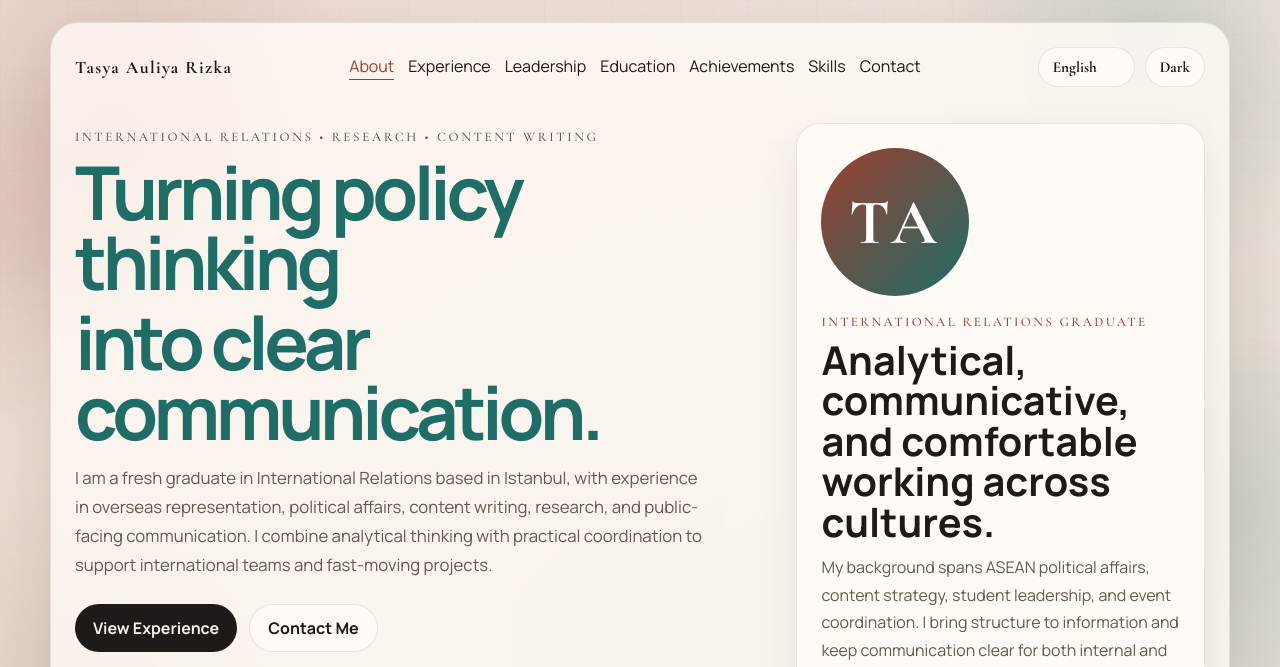
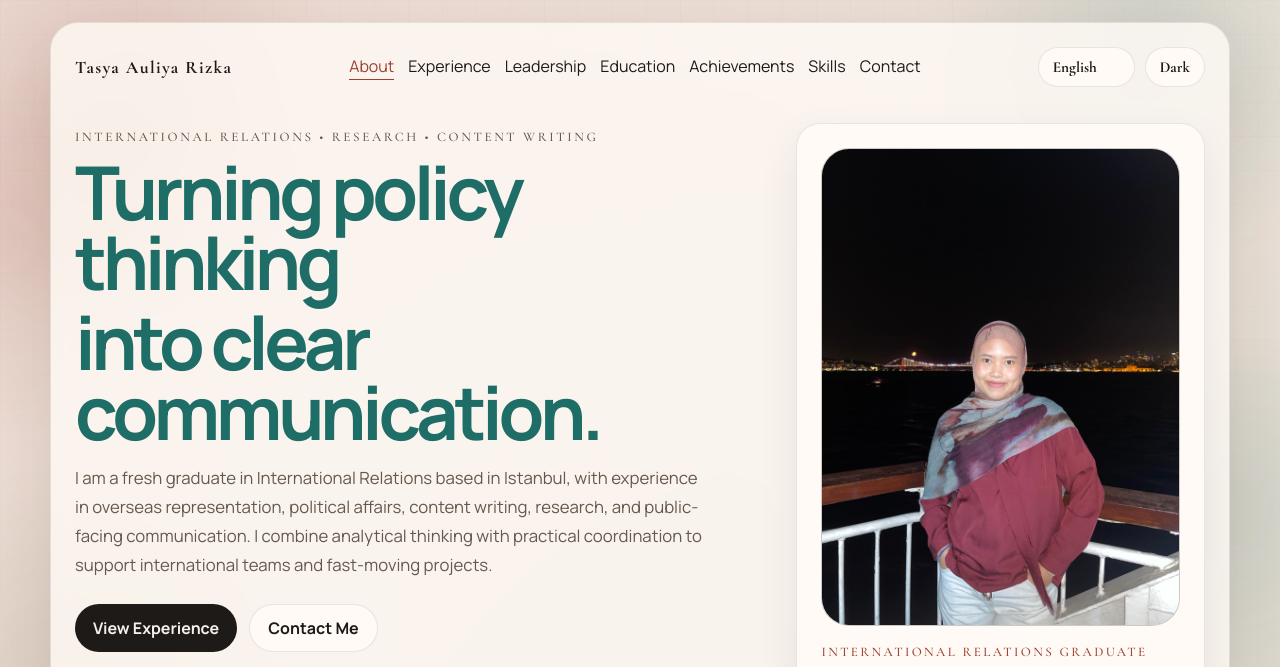
Before and after one commit to sims5858/TASYA-REPO, a plain HTML site: page index.html in a window 1280 px wide. Shown: the top 667 px of the page. Drawn offline with nearby package versions, Linux system fonts and the light colour scheme.

Commit message:
add profile photo

```diff
--- a/index.html
+++ b/index.html
@@ -108,7 +108,17 @@
         </section>
 
         <aside class="hero-card reveal intro-2">
-          <div class="avatar">TA</div>
+          <div class="hero-photo-wrap">
+            <img
+              class="hero-photo"
+              src="tasya.jpg"
+              alt="Portrait of Tasya Auliya Rizka"
+              width="3024"
+              height="4032"
+              loading="eager"
+              decoding="async"
+            >
+          </div>
           <p class="role" data-i18n="hero.card.role">International Relations Graduate</p>
           <h2 data-i18n="hero.card.title">Analytical, communicative, and comfortable working across cultures.</h2>
           <p class="card-copy" data-i18n="hero.card.copy">
--- a/styles.css
+++ b/styles.css
@@ -300,19 +300,22 @@ h1 span {
 
 .hero-card { padding: 24px; }
 
-.avatar {
-  width: 148px;
-  height: 148px;
-  display: grid;
-  place-items: center;
-  border-radius: 50%;
+.hero-photo-wrap {
+  overflow: hidden;
+  border-radius: 28px;
   margin-bottom: 18px;
-  color: #fff;
-  font-size: 4rem;
-  font-family: "Cormorant Garamond", serif;
-  font-weight: 700;
-  letter-spacing: 0.08em;
-  background: linear-gradient(135deg, var(--accent), var(--accent-2));
+  aspect-ratio: 3 / 4;
+  border: 1px solid var(--line);
+  background: rgba(0, 0, 0, 0.12);
+  box-shadow: inset 0 0 0 1px rgba(255, 255, 255, 0.02);
+}
+
+.hero-photo {
+  display: block;
+  width: 100%;
+  height: 100%;
+  object-fit: cover;
+  object-position: center 28%;
 }
 
 .role {
@@ -630,10 +633,8 @@ h1 span {
     padding: 18px;
   }
 
-  .avatar {
-    width: 112px;
-    height: 112px;
-    font-size: 3rem;
+  .hero-photo-wrap {
+    border-radius: 22px;
     margin-bottom: 14px;
   }
 
```
Also changed, not shown: tasya.jpg (added).
